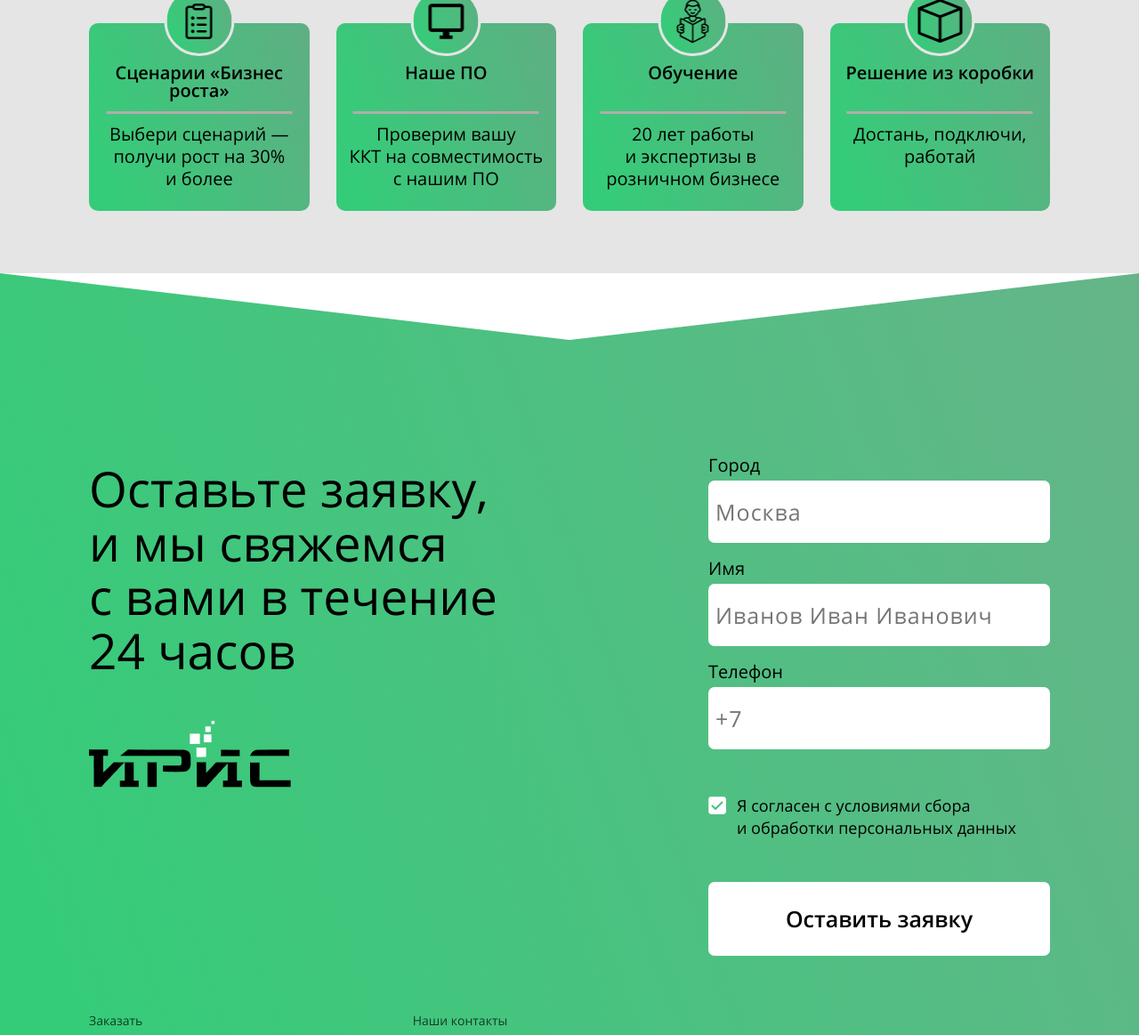
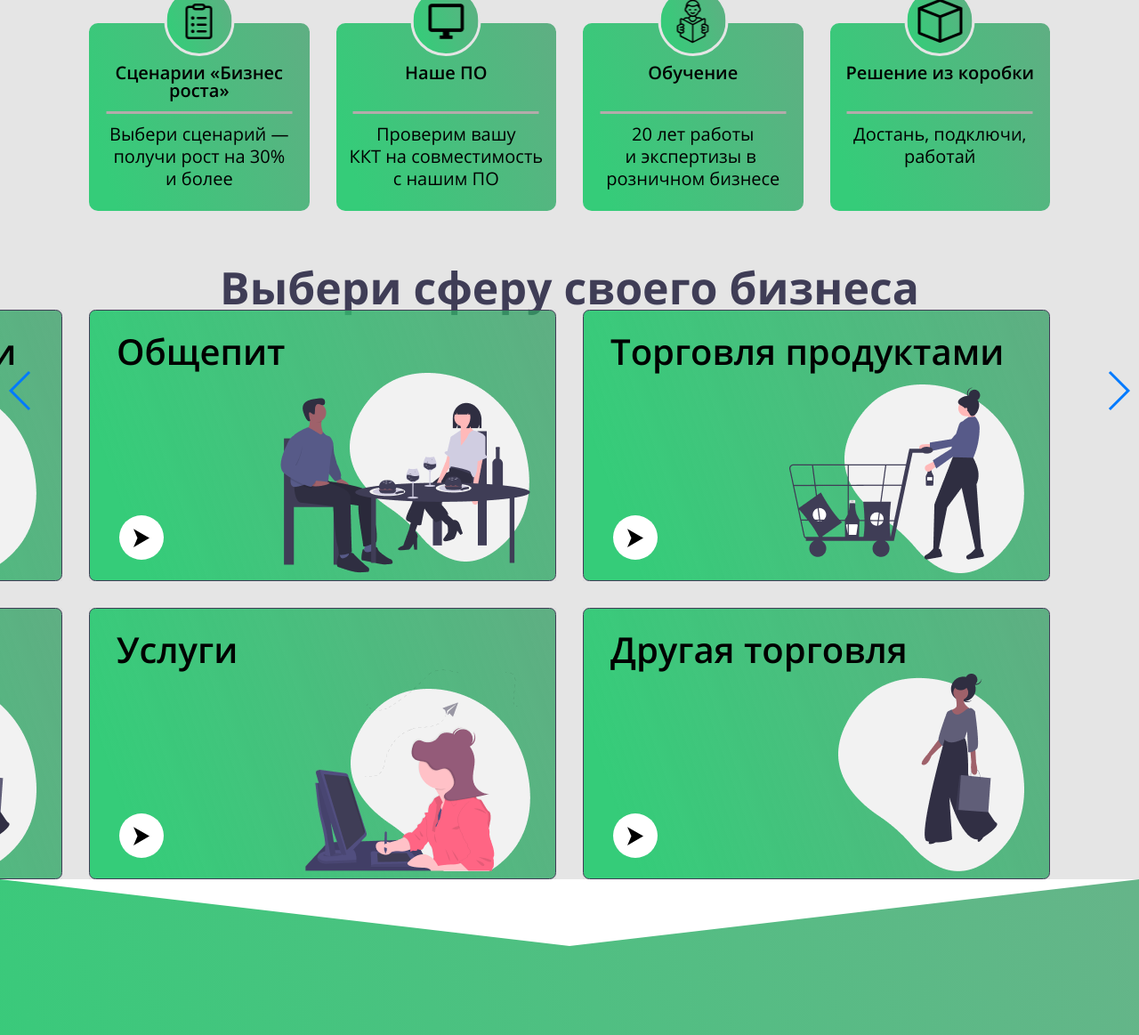
Before and after one commit to obscuremax/BF-internship, a Node project: template src/pages/index.pug in a window 1280 px wide. Shown: the part 1236-2399 px from the top of the page at 89% size. Run offline with Node 20 templates, Linux system fonts and the light colour scheme; the template is opened without the code that fills it, so the values that code supplies are empty; style sheets or scripts are compiled from the project's sources; some libraries are stand-ins or nearby versions.

Commit message:
start block sphere

```diff
--- /dev/null
+++ b/src/js/script.js
@@ -0,0 +1,18 @@
+new Swiper('.sphere-slider', {
+  navigation: {
+    nextEl: '.swiper-button-next',
+    prevEl: '.swiper-button-prev',
+  },
+  pagination: {
+    el: '.sphere-slider__pagination',
+    type: 'bullets',
+    clickable: true
+  },
+  grabCursor: true,
+  slidesPerView: 2,
+  spaceBetween: 30,
+  slidesPerGroup: 2,
+  autoHeight: false,
+  slidesPerColumn: 2,
+  loop: true,
+});
--- a/src/pages/common/scripts.pug
+++ b/src/pages/common/scripts.pug
@@ -1,3 +1,6 @@
 script(src='libs/jquery.min.js')
-script(src='libs/slick.min.js')
+//- script(src='https://unpkg.com/swiper@7/swiper-bundle.min.js')
+script(src="https://cdnjs.cloudflare.com/ajax/libs/Swiper/4.4.6/js/swiper.min.js")
+
 script(src='js/main.js')
+script(src='js/script.js')
--- a/src/pages/common/styles.pug
+++ b/src/pages/common/styles.pug
@@ -1 +1,3 @@
 link(rel="stylesheet" href="css/style.min.css")
+//- link(rel="stylesheet" href="https://unpkg.com/swiper@7/swiper-bundle.min.css")
+link(rel="stylesheet" href="https://cdnjs.cloudflare.com/ajax/libs/Swiper/4.4.6/css/swiper.min.css")
--- /dev/null
+++ b/src/pages/components/sphere.pug
@@ -0,0 +1,18 @@
+include ../mixin/sphere-card
+
+.sphere
+  .container.sphere__container
+    .h2.title.sphere__title Выбери сферу своего бизнеса
+    .sphere-slider.swiper
+      .sphere-slider__wrapper.swiper-wrapper
+        .sphere-slider__slide.swiper-slide
+          +sphere-card("Торговля продуктами", "../../img/sphere-1.png", "#")
+        .sphere-slider__slide.swiper-slide
+          +sphere-card("Другая торговля", "../../img/sphere-2.png", "#")
+        .sphere-slider__slide.swiper-slide
+          +sphere-card("Общепит", "../../img/sphere-3.png", "#")
+        .sphere-slider__slide.swiper-slide
+          +sphere-card("Услуги", "../../img/sphere-4.png", "#")
+      .sphere-slider__pagination.swiper-pagination
+      .sphere-slider__button-prev.swiper-button-prev
+      .sphere-slider__button-next.swiper-button-next
--- a/src/pages/index.pug
+++ b/src/pages/index.pug
@@ -4,3 +4,4 @@ block content
   main.main
     include components/dream
     include components/simple
+    include components/sphere
--- /dev/null
+++ b/src/pages/mixin/sphere-card.pug
@@ -0,0 +1,8 @@
+mixin sphere-card(title, src, srcset)
+  .sphere-card
+    h3.sphere-card__title #{title}
+    picture.sphere-card__img
+      source(media="(max-width: 666px)", srcset=srcset)
+      img(src=src, alt="")
+    .sphere-card__btn
+      img(src="../../img/arr-r.svg", alt="arr").sphere-card__arrow
--- a/src/styles/components/components.scss
+++ b/src/styles/components/components.scss
@@ -4,3 +4,6 @@
 @import "./content-caption";
 @import "./simple-card";
 @import "./simple";
+@import "./sphere";
+@import "./sphere-card";
+@import "./sphere-slider";
--- /dev/null
+++ b/src/styles/components/sphere-card.scss
@@ -0,0 +1,38 @@
+@import "../utils/utils";
+@import "../mixins/mixins";
+
+.sphere-card {
+  width: 52.5rem;
+  height: 30.5rem;
+  border: 1.5px solid #3f3d56;
+  border-radius: 0.73rem;
+  background: $success;
+  box-shadow: 0px 0px 1.04139px rgba(0, 0, 0, 0.08), 0px 1.04139px 12.4967px rgba(0, 0, 0, 0.08);
+  padding-top: 4rem;
+  padding-left: 3rem;
+  position: relative;
+
+  &__title {
+    @include font-size(4rem, 1.2rem);
+    font-weight: 600;
+  }
+  &__img {
+    position: absolute;
+    bottom: .8rem;
+    right: 2.8rem;
+  }
+
+  &__btn {
+    width: 5rem;
+    height: 5rem;
+    background: $light;
+    border-radius: 50%;
+    display: flex;
+    align-items: center;
+    justify-content: center;
+    cursor: pointer;
+    position: absolute;
+    left: 3.3rem;
+    bottom: 2.3rem;
+  }
+}
--- /dev/null
+++ b/src/styles/components/sphere-slider.scss
@@ -0,0 +1,27 @@
+@import "../utils/utils";
+@import "../mixins/mixins";
+
+.sphere-slider {
+  // height: 64rem;
+  &__wrapper {
+
+  }
+  &__slide {
+    // height: calc((100% - 3rem) / 2);
+    overflow: hidden;
+  }
+  &__pagination {
+
+  }
+  &__button-prev {
+
+  }
+  &__button-next {
+
+  }
+
+  .sphere-card {
+    // max-width: 100%;
+    margin: 0 auto;
+  }
+}
--- /dev/null
+++ b/src/styles/components/sphere.scss
@@ -0,0 +1,8 @@
+@import "../mixins/mixins";
+@import "../utils/utils";
+
+.sphere {
+  &__title {
+    color: #3F3D56;
+  }
+}
```
Also changed, not shown: src/img/arr-r.svg (added), src/img/sphere-1.png (added), src/img/sphere-2.png (added), src/img/sphere-3.png (added), src/img/sphere-4.png (added).
